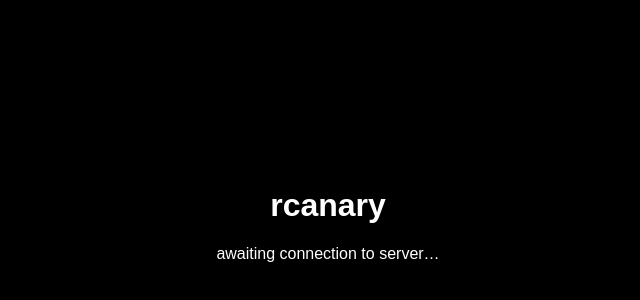
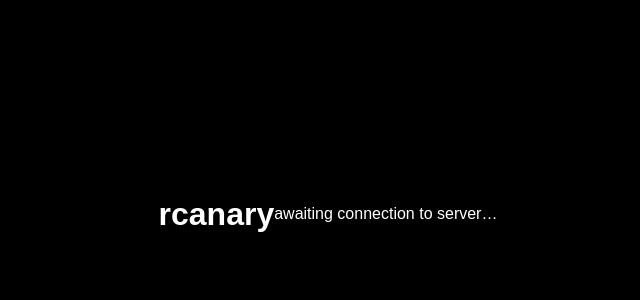
Before and after one commit to gyng/rcanary, a plain HTML site: page src/dashboard/index.html in a window 1280 px wide. Shown: the part 186-486 px from the top of the page, without its empty margins (312-952 px from the left). Drawn offline with Linux system fonts and the light colour scheme.

Commit message:
Change dashboard to horizontal layout

```diff
--- a/src/dashboard/css/rcanary.css
+++ b/src/dashboard/css/rcanary.css
@@ -34,6 +34,7 @@ html, body{
   color: white;
   flex: 1;
   width: 100%;
+  height: 100%;
   transition: all 0.5s;
 }
 
@@ -53,7 +54,7 @@ html, body{
 #root {
   align-items: center;
   display: flex;
-  flex-direction: column;
+  flex-direction: row;
   height: 100%;
   justify-content: center;
 }
```
